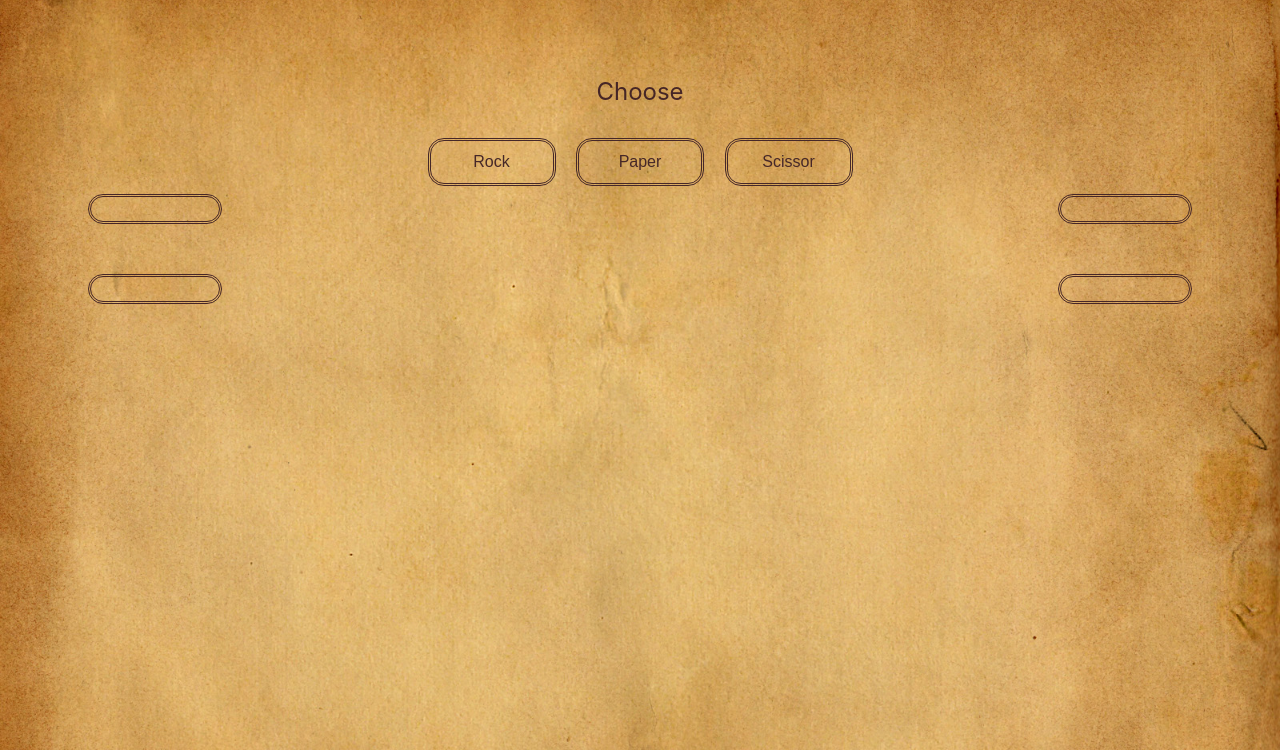
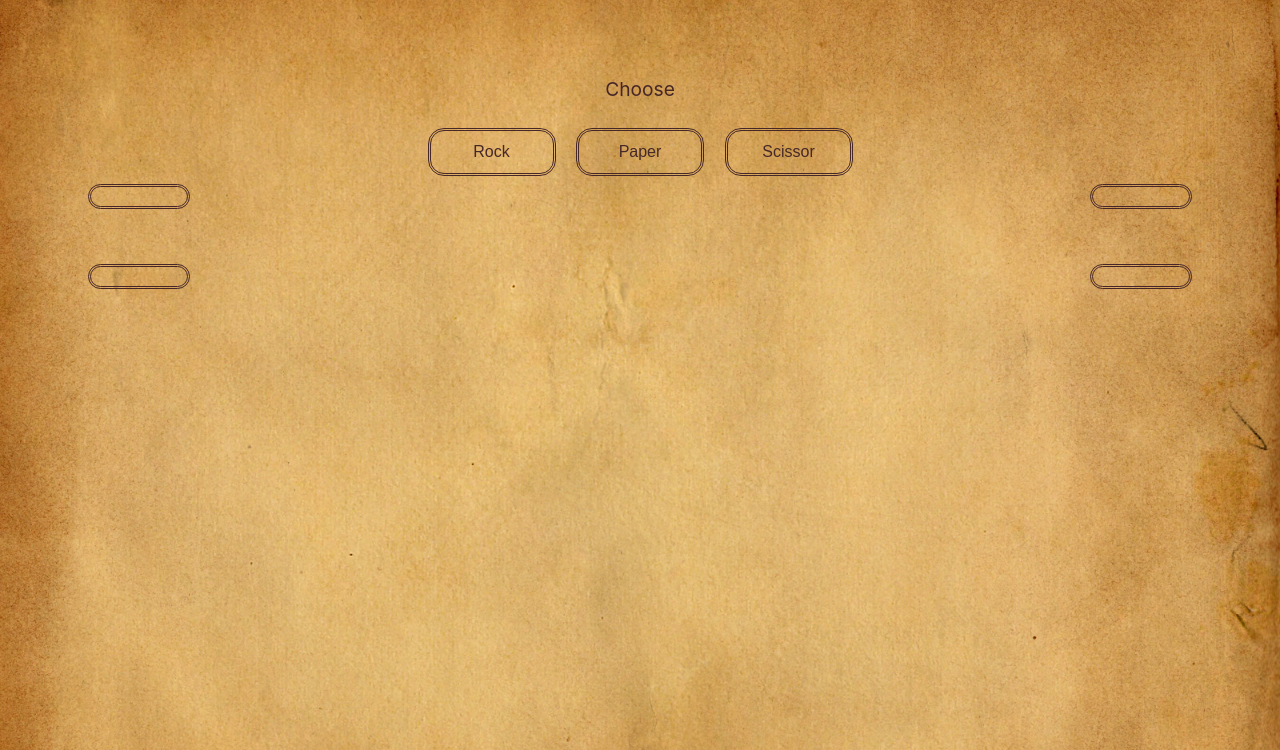
Before and after one commit to rishi1717/RockPaperScissor, a plain HTML site: page index.html in a window 1280 px wide. Shown: the part 50-800 px from the top of the page. Drawn offline with Linux system fonts and the light colour scheme.

Commit message:
Update style.css

```diff
--- a/style.css
+++ b/style.css
@@ -10,7 +10,7 @@ h1{
 }
 
 p{
-    font-size: 1.5em;
+    font-size: 1.2em;
 }
 
 button{
@@ -38,7 +38,7 @@ button:hover{
 .player{
     border-radius: 1em;
     text-align: center;
-    width: 8em;
+    width: 6em;
     border: double;
     margin-left: 5em;
     float: left;
@@ -47,7 +47,7 @@ button:hover{
 .com{
     border-radius: 1em;
     text-align: center;
-    width: 8em;
+    width: 6em;
     border: double;
     float: right;
     margin-right: 5em;
@@ -64,7 +64,7 @@ button:hover{
 .playerp{
     border-radius: 1em;
     text-align: center;
-    width: 8em;
+    width: 6em;
     border: double;
     margin-left: 5em;
     float: left;
@@ -73,7 +73,7 @@ button:hover{
 .comp{
     border-radius: 1em;
     text-align: center;
-    width: 8em;
+    width: 6em;
     border: double;
     float: right;
     margin-right: 5em;
```
